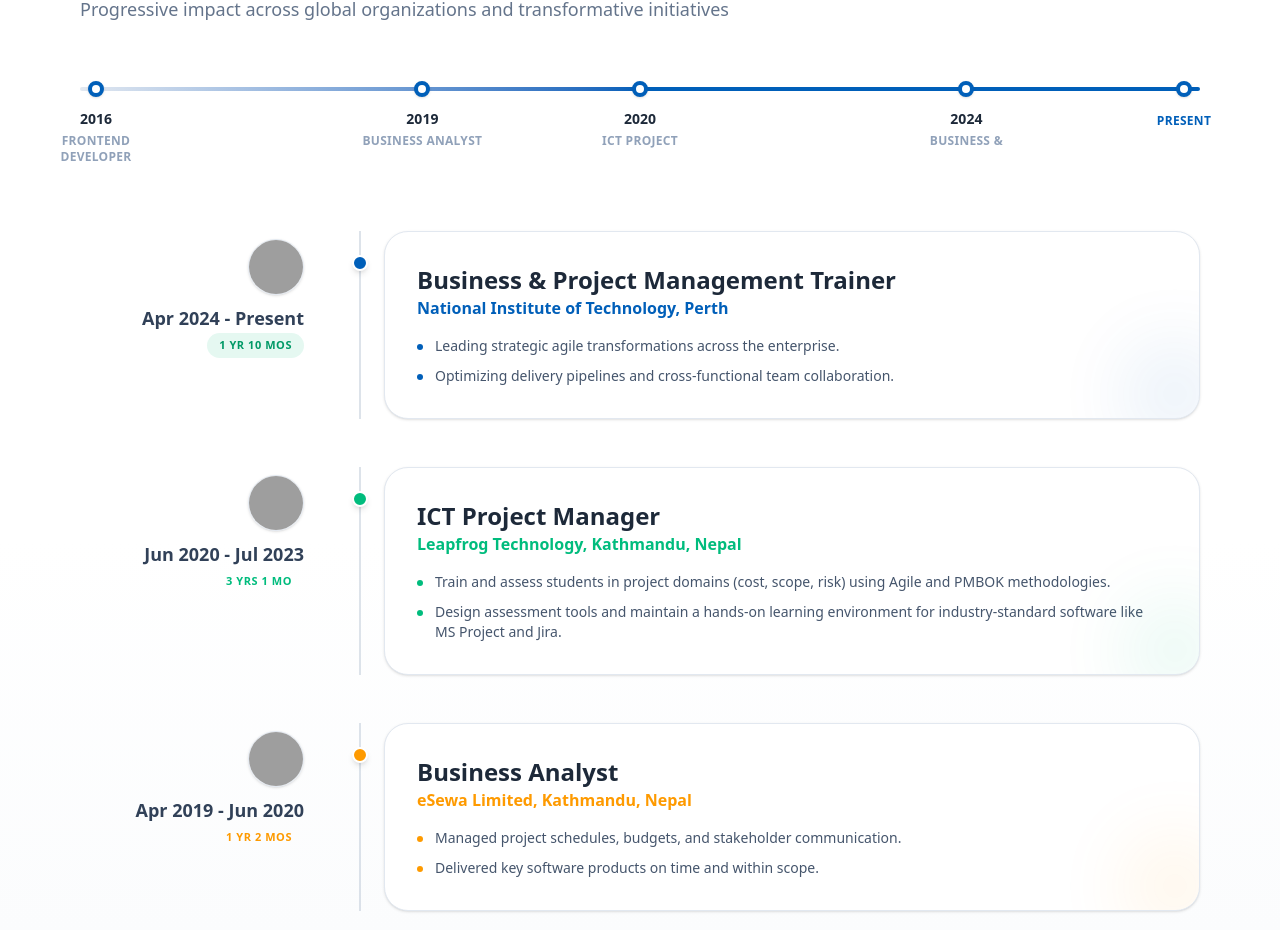
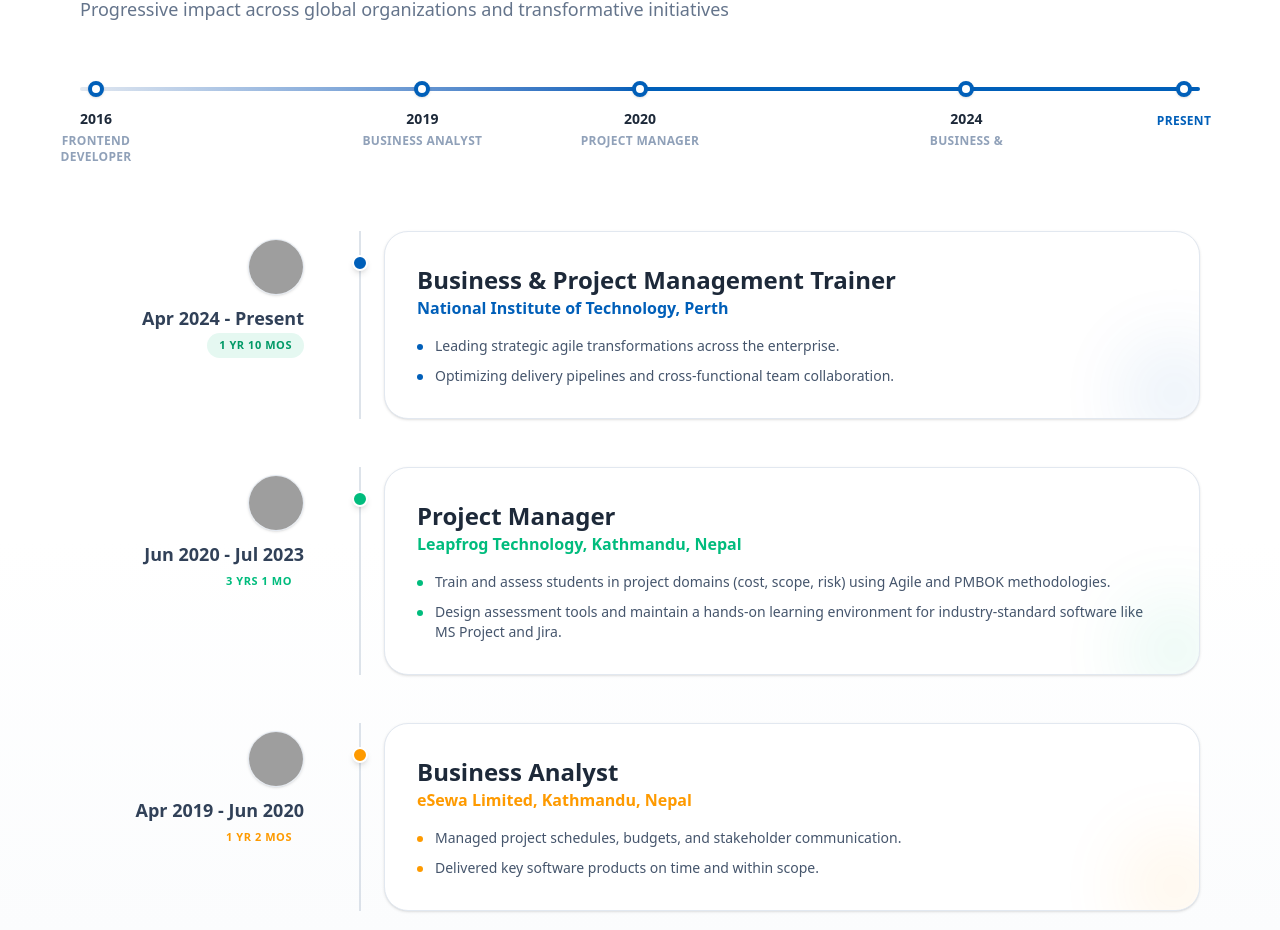
Before and after one commit to tiwariramesh/SingleRes, a React (Vite) app: page / in a window 1280 px wide. Shown: the part 2020-2950 px from the top of the page. Built offline with nearby package versions, Linux system fonts and the light colour scheme; grey boxes are pictures that could not be loaded.

Commit message:
fix: update resume links, rename resume ATS file, and apply custom ATS formatting

```diff
--- a/index.html
+++ b/index.html
@@ -1,5 +1,6 @@
 <!doctype html>
 <html lang="en">
+
 <head>
   <meta charset="UTF-8" />
   <link rel="icon" type="image/svg+xml" href="/favicon.svg" />
@@ -8,24 +9,30 @@
 
   <!-- Primary Meta Tags -->
   <meta name="title" content="Ramesh Tiwari | Professional Journey" />
-    <meta name="description" content="Ramesh Tiwari is an Agile Project Manager, Certified Project Management Professional (PMP®), and Professional Trainer. Specialising in business-driven Agile practices." />
-    <meta name="keywords" content="Ramesh Tiwari, Agile Project Manager, Project Management Professional, PMP, Professional Trainer, Scrum Master, Portfolio Management" />
+  <meta name="description"
+    content="Ramesh Tiwari is an Agile Project Manager, Certified Project Management Professional (PMP®), and Professional Trainer. Specialising in business-driven Agile practices." />
+  <meta name="keywords"
+    content="Ramesh Tiwari, Agile Project Manager, Project Management Professional, PMP, CAPM, PMI, Professional Trainer, Scrum Master, Perth, Australia, Western Australia, ICT Project Manager, VET Trainer, Vocational Education, National Institute of Technology, Project Management Trainer, Portfolio Management" />
   <meta name="author" content="Ramesh Tiwari" />
 
   <!-- Open Graph / Facebook -->
   <meta property="og:type" content="website" />
   <meta property="og:url" content="https://rameshtiwari.com/" />
   <meta property="og:title" content="Ramesh Tiwari | Professional Journey" />
-    <meta property="og:description" content="Experienced Project Management professional with a background in delivering high-impact VET training and leading cross-functional software teams." />
+  <meta property="og:description"
+    content="Experienced Project Management professional with a background in delivering high-impact VET training and leading cross-functional software teams." />
 
   <!-- Twitter -->
   <meta property="twitter:card" content="summary_large_image" />
   <meta property="twitter:url" content="https://rameshtiwari.com/" />
   <meta property="twitter:title" content="Ramesh Tiwari | Professional Journey" />
-    <meta property="twitter:description" content="Experienced Project Management professional with a background in delivering high-impact VET training and leading cross-functional software teams." />
+  <meta property="twitter:description"
+    content="Experienced Project Management professional with a background in delivering high-impact VET training and leading cross-functional software teams." />
 </head>
+
 <body>
   <div id="root"></div>
   <script type="module" src="/src/main.jsx"></script>
 </body>
+
 </html>
--- a/src/components/ResumeSection.jsx
+++ b/src/components/ResumeSection.jsx
@@ -31,7 +31,7 @@
                             asChild
                             className="h-10 px-5 rounded-xl bg-pmi-navy hover:bg-black dark:bg-blue-600 dark:hover:bg-blue-700 text-white font-bold text-sm flex items-center gap-2 transition-all hover:scale-[1.02] shadow-lg shadow-pmi-navy/5"
                         >
-                            <a href="https://github.com/tiwariramesh/SingleRes/raw/main/Ramesh_Tiwari_Resume.pdf" download>
+                            <a href="https://github.com/tiwariramesh/SingleRes/raw/main/src/assets/RameshTiwari_Resume_PDF.pdf" download>
                                 <Download size={16} /> Download
                             </a>
                         </Button>
@@ -53,7 +53,7 @@
                             variant="outline"
                             className="h-10 px-5 rounded-xl border-2 border-slate-200 dark:border-slate-700 font-bold text-sm flex items-center gap-2 hover:bg-emerald-500 hover:text-white dark:hover:bg-emerald-600 hover:border-emerald-500 transition-all hover:scale-[1.02]"
                         >
-                            <a href="https://github.com/tiwariramesh/SingleRes/raw/main/Ramesh_Tiwari_ATS.txt" download>
+                            <a href="https://github.com/tiwariramesh/SingleRes/raw/main/src/assets/RameshTiwari_Resume_ATS.txt" download>
                                 <Download size={16} /> Download
                             </a>
                         </Button>
--- a/src/data/mockData.js
+++ b/src/data/mockData.js
@@ -17,10 +17,10 @@
         url: "https://media.licdn.com/dms/image/v2/D5603AQHkpFjntA0Mxg/profile-displayphoto-shrink_800_800/profile-displayphoto-shrink_800_800/0/1712807361458?e=1773273600&v=beta&t=uCFvhR9kS3QeyOJjTXdnzxoSdGo0kX_KPOG0w2MCwDw"
     },
     timelineSteps: [
-        { year: "2016", label: "Frontend Developer" },
+        { year: "2016", label: "Developer" },
         { year: "2019", label: "Business Analyst" },
-        { year: "2020", label: "ICT Project Manager" },
-        { year: "2024", label: "Business & Project Management Trainer" }
+        { year: "2020", label: "Project Manager" },
+        { year: "2024", label: "Trainer" }
     ]
 };
 
@@ -43,7 +43,7 @@
     {
         id: 2,
         company: "Leapfrog Technology, Kathmandu, Nepal",
-        role: "ICT Project Manager",
+        role: "Project Manager",
         startDate: "2020-06-20",
         endDate: "2023-07-15",
         description: [
```
Also changed, not shown: src/assets/RameshTiwari_Resume_ATS.txt (added), 1 other file (tests, documents, lock files or other folders). Lines whose indentation alone changed are shown as unchanged.
